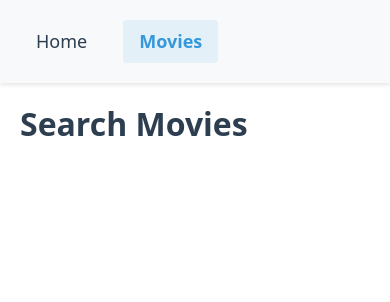
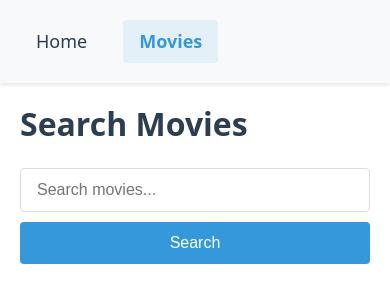
Before and after one commit to InnaKuts/goit-neo-react-hw-module5, a React (Vite) app: page /movies in a window 390 px wide. Shown: the top 302 px of the page. Built offline with nearby package versions, Linux system fonts and the light colour scheme.

Commit message:
Movies page

```diff
--- a/src/App.jsx
+++ b/src/App.jsx
@@ -1,5 +1,6 @@
 import { Routes, Route } from "react-router-dom";
 import { lazy, Suspense } from "react";
+import { Toaster } from "react-hot-toast";
 import Navigation from "./components/Navigation/Navigation";
 import Loader from "./components/Loader/Loader";
 import styles from "./App.module.css";
@@ -26,6 +27,7 @@ const App = () => {
           <Route path="*" element={<NotFoundPage />} />
         </Routes>
       </Suspense>
+      <Toaster position="top-right" />
     </div>
   );
 };
--- /dev/null
+++ b/src/components/SearchForm/SearchForm.jsx
@@ -0,0 +1,63 @@
+import { useFormik } from "formik";
+import * as Yup from "yup";
+import toast from "react-hot-toast";
+import { useEffect } from "react";
+import styles from "./SearchForm.module.css";
+
+const SearchForm = ({ onSubmit, initialValue = "" }) => {
+  const formik = useFormik({
+    initialValues: { query: initialValue },
+    validationSchema: Yup.object({
+      query: Yup.string()
+        .trim()
+        .min(2, "Search query must be at least 2 characters")
+        .required("Please enter a search query"),
+    }),
+    onSubmit: async (values, { setSubmitting }) => {
+      try {
+        await onSubmit(values.query);
+      } catch (error) {
+        toast.error(error.message || "Please try again.");
+      } finally {
+        setSubmitting(false);
+      }
+    },
+    validateOnBlur: false,
+    validateOnChange: false,
+  });
+
+  useEffect(() => {
+    if (formik.errors.query) {
+      toast.error(formik.errors.query);
+    }
+  }, [formik.errors]);
+
+  return (
+    <form className={styles.form} onSubmit={formik.handleSubmit}>
+      <div className={styles.inputWrapper}>
+        <input
+          type="text"
+          name="query"
+          id="query"
+          className={`${styles.input} ${
+            formik.errors.query && formik.touched.query ? styles.inputError : ""
+          }`}
+          placeholder="Search movies..."
+          aria-label="Search movies"
+          value={formik.values.query}
+          onChange={formik.handleChange}
+          onBlur={formik.handleBlur}
+        />
+      </div>
+      <button
+        type="submit"
+        className={styles.button}
+        disabled={formik.isSubmitting}
+      >
+        {formik.isSubmitting ? "Searching..." : "Search"}
+      </button>
+    </form>
+  );
+};
+
+export default SearchForm;
--- /dev/null
+++ b/src/components/SearchForm/SearchForm.module.css
@@ -0,0 +1,63 @@
+.form {
+  display: flex;
+  margin-bottom: 30px;
+  max-width: 600px;
+}
+
+.inputWrapper {
+  flex-grow: 1;
+  position: relative;
+}
+
+.input {
+  width: 100%;
+  padding: 12px 16px;
+  font-size: 16px;
+  border: 1px solid #ddd;
+  border-radius: 4px 0 0 4px;
+  outline: none;
+  transition: border-color 0.3s;
+}
+
+.input:focus {
+  border-color: #3498db;
+}
+
+.inputError {
+  border-color: #e74c3c;
+}
+
+.button {
+  padding: 12px 24px;
+  background-color: #3498db;
+  color: white;
+  font-size: 16px;
+  border: none;
+  border-radius: 0 4px 4px 0;
+  cursor: pointer;
+  transition: background-color 0.3s;
+}
+
+.button:hover:not(:disabled) {
+  background-color: #2980b9;
+}
+
+.button:disabled {
+  background-color: #95a5a6;
+  cursor: not-allowed;
+}
+
+@media (max-width: 576px) {
+  .form {
+    flex-direction: column;
+  }
+
+  .input {
+    border-radius: 4px;
+    margin-bottom: 10px;
+  }
+
+  .button {
+    border-radius: 4px;
+  }
+}
--- a/src/pages/MoviesPage/MoviesPage.jsx
+++ b/src/pages/MoviesPage/MoviesPage.jsx
@@ -1,9 +1,74 @@
+import { useState, useEffect } from "react";
+import { useSearchParams } from "react-router-dom";
+import MovieList from "../../components/MovieList/MovieList";
+import SearchForm from "../../components/SearchForm/SearchForm";
+import Loader from "../../components/Loader/Loader";
+import { searchMovies } from "../../services/apiService";
 import styles from "./MoviesPage.module.css";
 
 const MoviesPage = () => {
+  const [searchParams, setSearchParams] = useSearchParams();
+  const query = searchParams.get("query") || "";
+
+  const [movies, setMovies] = useState([]);
+  const [isLoading, setIsLoading] = useState(false);
+  const [error, setError] = useState(null);
+  const [searched, setSearched] = useState(false);
+
+  useEffect(() => {
+    if (!query) {
+      setMovies([]);
+      setSearched(false);
+      return;
+    }
+
+    const fetchMovies = async () => {
+      setIsLoading(true);
+      setError(null);
+
+      try {
+        const response = await searchMovies(query);
+        setMovies(response.results);
+        setSearched(true);
+      } catch {
+        setError("Failed to search movies. Please try again later.");
+      } finally {
+        setIsLoading(false);
+      }
+    };
+
+    fetchMovies();
+  }, [query]);
+
+  const handleSubmit = (newQuery) => {
+    if (newQuery === query) return;
+
+    setSearchParams({ query: newQuery });
+  };
+
   return (
     <div className={styles.container}>
       <h1 className={styles.title}>Search Movies</h1>
+
+      <SearchForm onSubmit={handleSubmit} initialValue={query} />
+
+      {isLoading && <Loader />}
+
+      {error && (
+        <div className={styles.error}>
+          <p>{error}</p>
+        </div>
+      )}
+
+      {!isLoading && !error && searched && movies.length === 0 && (
+        <div className={styles.noResults}>
+          <p>No movies found for "{query}". Try a different search.</p>
+        </div>
+      )}
+
+      {!isLoading && !error && movies.length > 0 && (
+        <MovieList movies={movies} />
+      )}
     </div>
   );
 };
--- a/src/pages/MoviesPage/MoviesPage.module.css
+++ b/src/pages/MoviesPage/MoviesPage.module.css
@@ -10,3 +10,21 @@
   color: #2c3e50;
   margin-bottom: 20px;
 }
+
+.error {
+  background-color: #f8d7da;
+  color: #721c24;
+  padding: 15px;
+  border-radius: 5px;
+  margin-bottom: 20px;
+  border: 1px solid #f5c6cb;
+}
+
+.noResults {
+  background-color: #fff3cd;
+  color: #856404;
+  padding: 15px;
+  border-radius: 5px;
+  margin-bottom: 20px;
+  border: 1px solid #ffeeba;
+}
```
